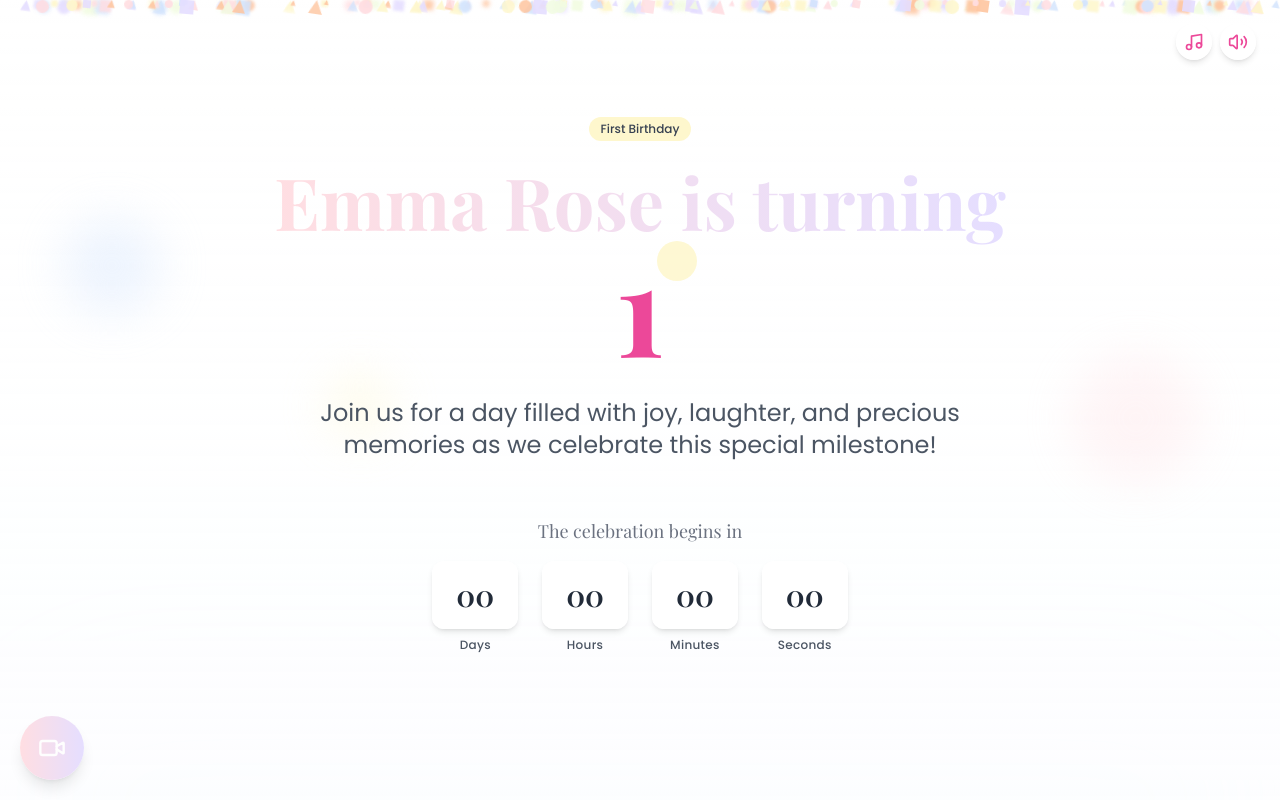
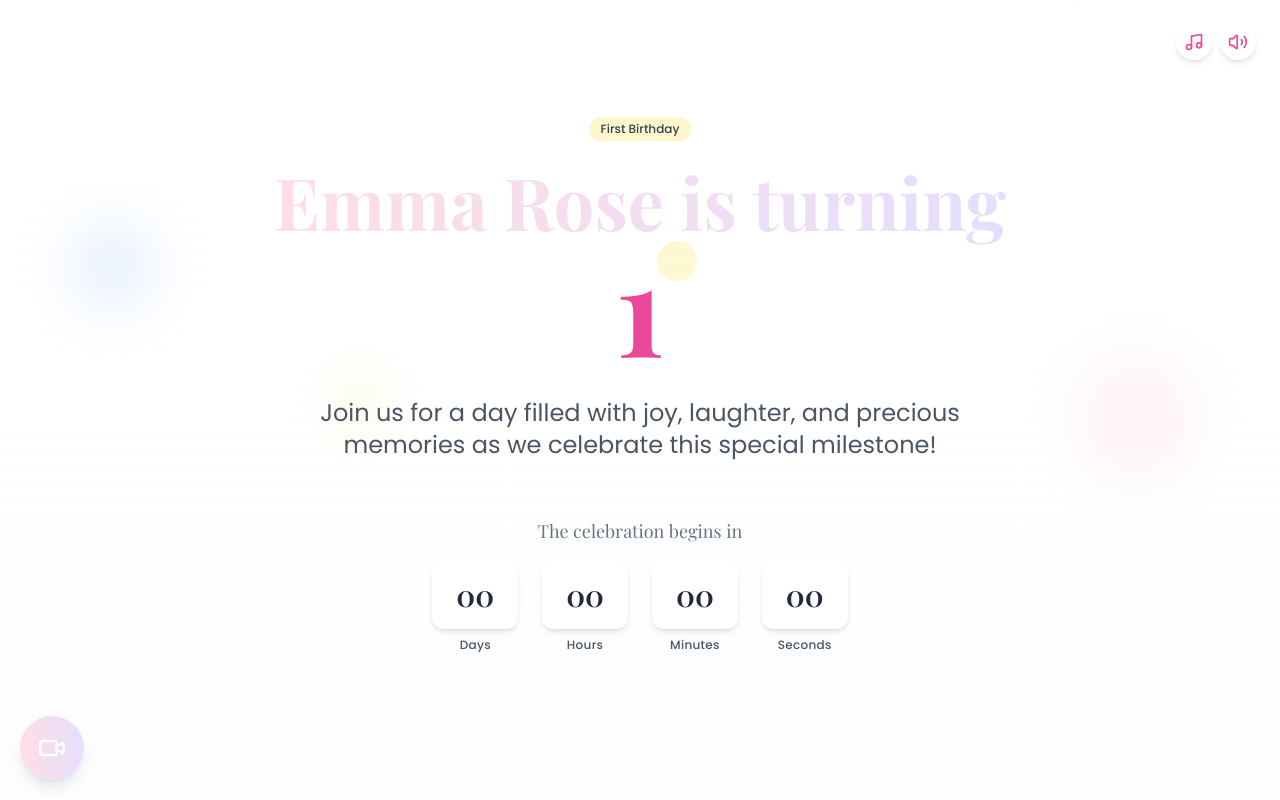
Before and after one commit to mansoor-deploy/birthday-bubble-invite, a React (Vite) app: page / in a window 1280 px wide. Shown: the top 800 px of the page. Built offline with nearby package versions, Linux system fonts and the light colour scheme.

Commit message:
Improve confetti effect
Refactor confetti animation to simulate natural falling with varied depths and delays. Ensure confetti pieces fall randomly and do not reappear after reaching the bottom.

```diff
--- a/src/components/ConfettiEffect.tsx
+++ b/src/components/ConfettiEffect.tsx
@@ -10,34 +10,17 @@ const ConfettiEffect = ({ active, count = 200 }: ConfettiProps) => {
   const [confetti, setConfetti] = useState<Array<{
     id: number;
     left: string;
+    top: string;
     color: string;
     delay: string;
     size: number;
     rotation: number;
     shape: 'circle' | 'square' | 'triangle';
-    scrollPos: number;
     depth: number;
-    fallDuration: number;
-    swayAmount: number;
+    fallSpeed: number;
   }>>([]);
 
   const containerRef = useRef<HTMLDivElement>(null);
-  const scrollY = useRef<number>(0);
-
-  // Handle scroll events
-  useEffect(() => {
-    const handleScroll = () => {
-      scrollY.current = window.scrollY;
-
-      // Apply parallax effect to confetti based on scroll
-      if (containerRef.current) {
-        containerRef.current.style.transform = `translateY(${scrollY.current * 0.5}px)`;
-      }
-    };
-
-    window.addEventListener('scroll', handleScroll);
-    return () => window.removeEventListener('scroll', handleScroll);
-  }, []);
 
   useEffect(() => {
     if (active) {
@@ -55,15 +38,14 @@ const ConfettiEffect = ({ active, count = 200 }: ConfettiProps) => {
       const newConfetti = Array.from({ length: count }, (_, i) => ({
         id: i,
         left: `${Math.random() * 100}%`,
+        top: `${Math.random() * -100}%`, // Start above the viewport at random positions
         color: colors[Math.floor(Math.random() * colors.length)],
-        delay: `${Math.random() * 8}s`, // More varied delays
+        delay: `${Math.random() * 5}s`,
         size: Math.random() * 10 + 5,
         rotation: Math.random() * 360,
         shape: shapes[Math.floor(Math.random() * shapes.length)],
-        scrollPos: Math.random() * 100,
-        depth: Math.random() * 5 + 1, // Add depth factor (1-6)
-        fallDuration: 5 + Math.random() * 10, // More varied fall durations (5-15s)
-        swayAmount: 5 + Math.random() * 25 // Varied sway amounts (5-30px)
+        depth: Math.random() * 5 + 1, // Depth factor (1-6)
+        fallSpeed: 10 + Math.random() * 15 // Different fall speeds (10-25s)
       }));
 
       setConfetti(newConfetti);
@@ -79,9 +61,10 @@ const ConfettiEffect = ({ active, count = 200 }: ConfettiProps) => {
       {confetti.map(item => (
         <div
           key={item.id}
-          className="confetti"
+          className="confetti-piece"
           style={{
             left: item.left,
+            top: item.top,
             backgroundColor: item.color,
             animationDelay: item.delay,
             width: `${item.size}px`,
@@ -89,14 +72,10 @@ const ConfettiEffect = ({ active, count = 200 }: ConfettiProps) => {
             borderRadius: item.shape === 'circle' ? '50%' : (item.shape === 'square' ? '0' : ''),
             clipPath: item.shape === 'triangle' ? 'polygon(50% 0%, 0% 100%, 100% 100%)' : 'none',
             transform: `rotate(${item.rotation}deg) translateZ(${-item.depth * 10}px)`,
-            opacity: (1 / item.depth).toFixed(2), // Fade out items based on depth
-            filter: `blur(${(item.depth - 1) * 0.5}px)`, // Add blur based on depth
+            opacity: (1 / item.depth).toFixed(2),
+            filter: `blur(${(item.depth - 1) * 0.5}px)`,
             zIndex: Math.floor(100 - item.depth * 10),
-            animation: `
-              confetti-fall ${item.fallDuration}s linear infinite,
-              confetti-sway ${2 + Math.random() * 3}s ease-in-out infinite alternate
-            `,
-            '--sway-amount': `${item.swayAmount}px`
+            animation: `natural-fall ${item.fallSpeed}s linear forwards, natural-sway ${2 + Math.random() * 3}s ease-in-out infinite alternate`
           } as any}
         />
       ))}
--- a/src/index.css
+++ b/src/index.css
@@ -1,4 +1,3 @@
-
 @import url('https://fonts.googleapis.com/css2?family=Playfair+Display:wght@400;500;600;700&family=Poppins:wght@300;400;500;600&display=swap');
 
 @tailwind base;
@@ -112,13 +111,12 @@
     @apply px-3 py-1 text-xs rounded-full inline-flex items-center justify-center font-medium;
   }
 
-  .confetti {
+  .confetti-piece {
     @apply fixed pointer-events-none;
     position: absolute;
     will-change: transform;
     transform-style: preserve-3d;
     backface-visibility: hidden;
-    perspective: 1000px;
   }
 
   .gallery-item {
@@ -176,28 +174,28 @@
   -webkit-backdrop-filter: blur(8px);
 }
 
-@keyframes confetti-fall {
+@keyframes natural-fall {
   0% {
-    transform: translateY(-100vh) rotate(0deg);
+    transform: translateY(0) rotate(0deg);
     opacity: 1;
   }
-  90% {
-    opacity: 0.7;
+  75% {
+    opacity: 0.6;
   }
   100% {
-    transform: translateY(100vh) rotate(720deg);
+    transform: translateY(calc(100vh + 100px)) rotate(540deg);
     opacity: 0;
   }
 }
 
-@keyframes confetti-sway {
+@keyframes natural-sway {
   0% {
-    transform: translateX(calc(-1 * var(--sway-amount, 15px)));
+    transform: translateX(-15px);
   }
   50% {
     transform: translateX(0) rotate(5deg);
   }
   100% {
-    transform: translateX(var(--sway-amount, 15px)) rotate(10deg);
+    transform: translateX(15px) rotate(10deg);
   }
 }
```
